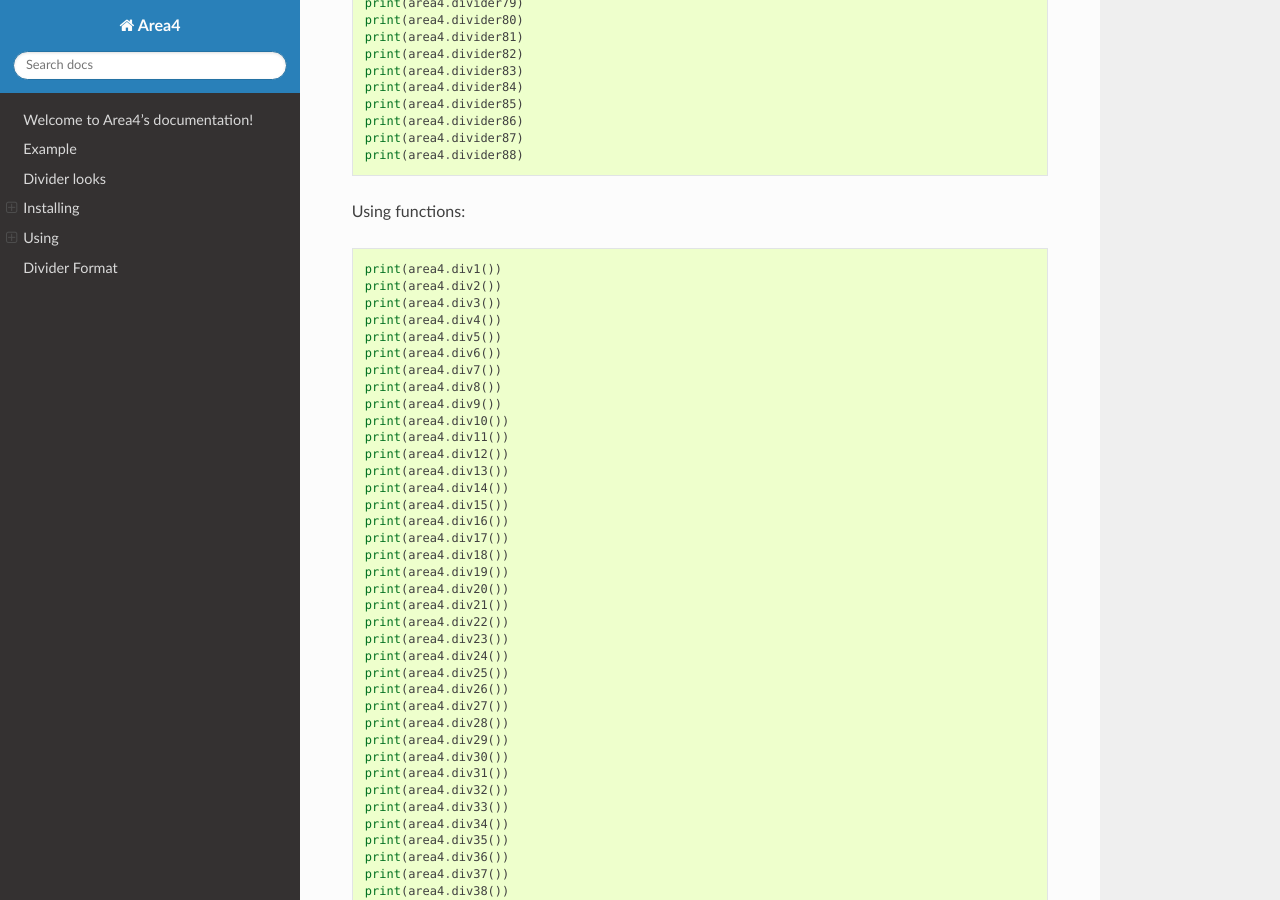
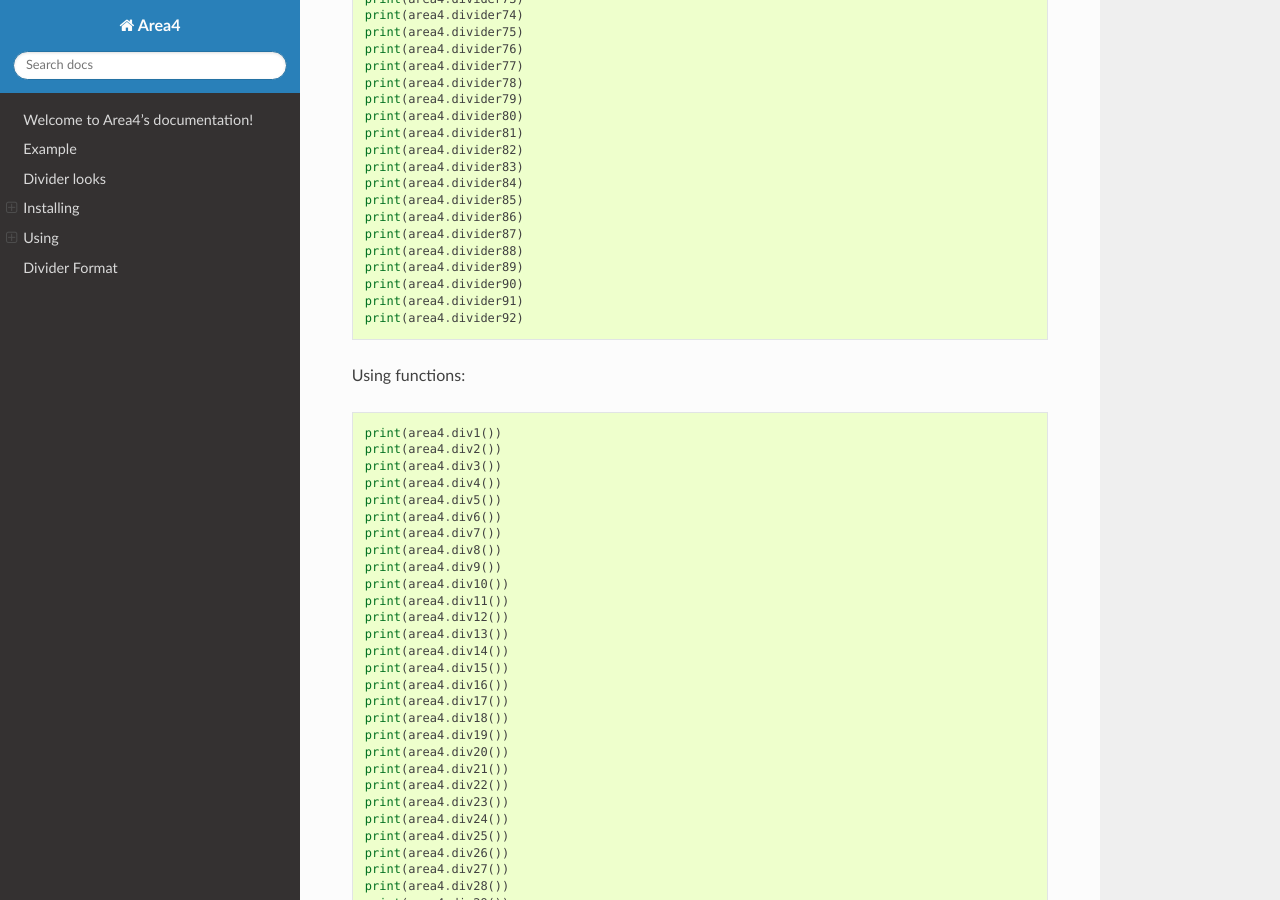
Before and after one commit to area4lib/area4, a Sphinx documentation site: the page built from docs/index.rst, in a window 1280 px wide and 900 px high, scrolled down 5165 px. Built offline with Sphinx 7.4.7 and the Read the Docs theme 2.0.0, drawn with Linux system fonts in a browser that asks for light colours; some of the changed text lies outside the part shown.

Commit message:
Update index.rst

```diff
--- a/docs/index.rst
+++ b/docs/index.rst
@@ -277,7 +281,10 @@
     print(area4.divider86)
     print(area4.divider87)
     print(area4.divider88)
-
+    print(area4.divider89)
+    print(area4.divider90)
+    print(area4.divider91)
+    print(area4.divider92)
 
 Using functions:
 
@@ -371,6 +378,11 @@
     print(area4.div86())
     print(area4.div87())
     print(area4.div88())
+    print(area4.div89())
+    print(area4.div90())
+    print(area4.div91())
+    print(area4.div92())
+
 
 .. warning:: In version 1.1.0, the functions changed in the way they operated.  Before 1.1.0, the functions printed the variables, but after the release, they now just return the variable.
 
```
Also changed, not shown: other parts of docs/index.rst (+4 -0 lines).
